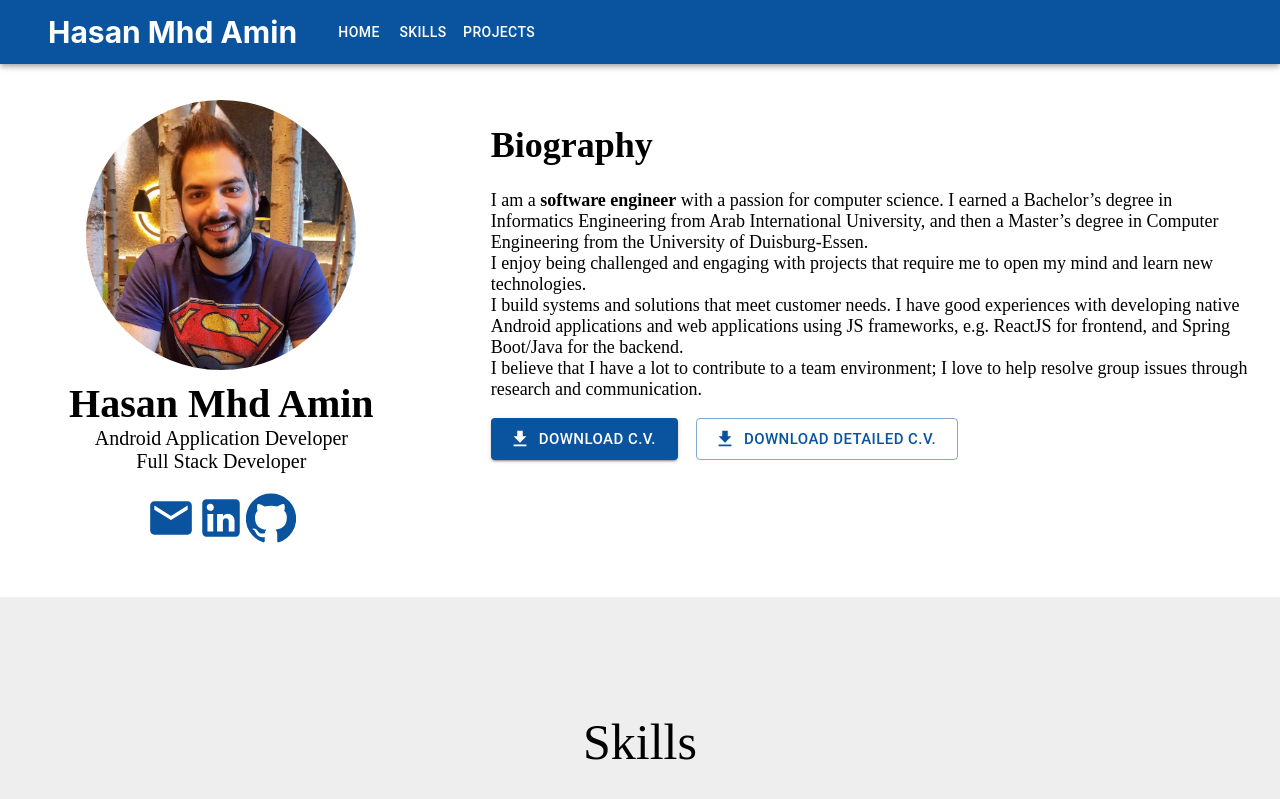
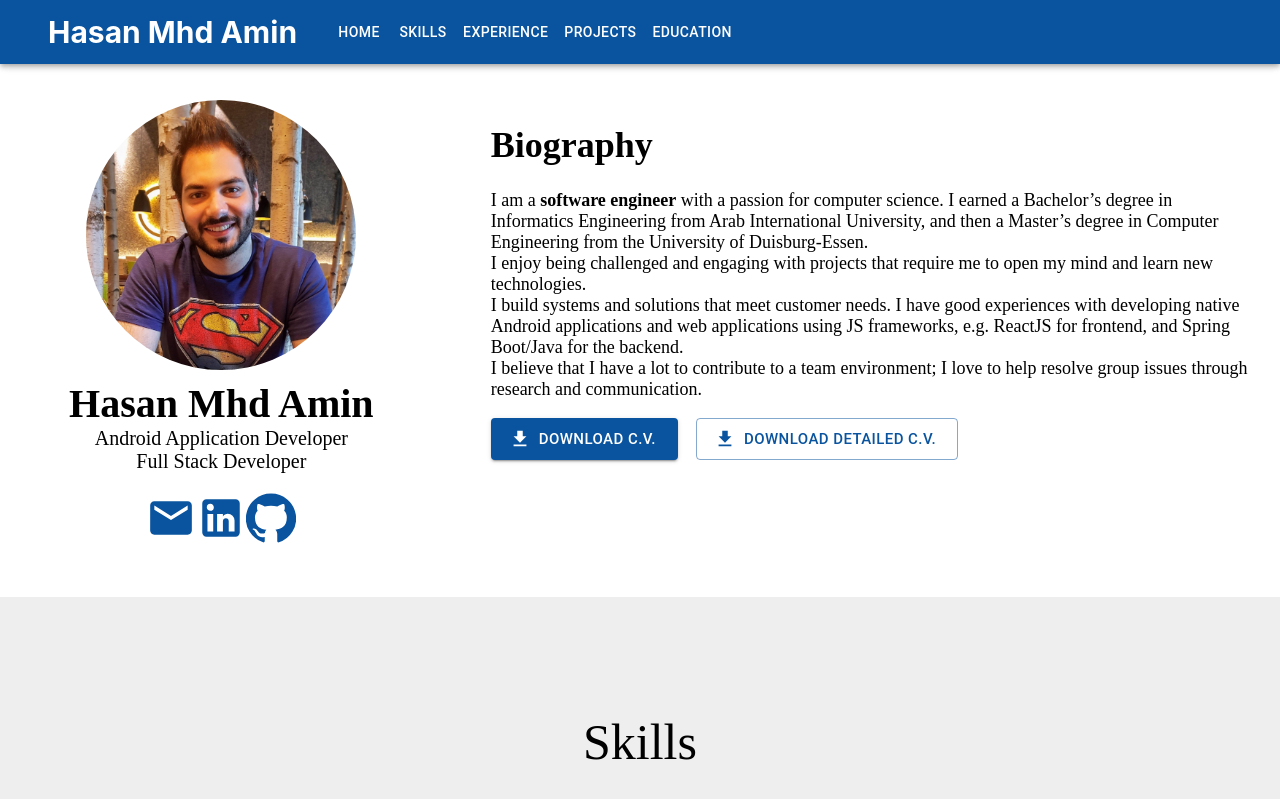
Before and after one commit to HasanMhdAmin/HasanMhdAmin.github.io, a React (Create React App) app: page /#/ in a window 1280 px wide. Shown: the top 799 px of the page. Built offline with nearby package versions, Linux system fonts and the light colour scheme; a web font is replaced by a local one.

Commit message:
add menu items

```diff
--- a/src/pages/mainPage/sections/Biography.js
+++ b/src/pages/mainPage/sections/Biography.js
@@ -72,7 +72,13 @@ function Biography() {
                                 Skills
                             </Button>
                             <Button color="inherit">
+                                Experience
+                            </Button>
+                            <Button color="inherit">
                                 Projects
+                            </Button>
+                            <Button color="inherit">
+                                Education
                             </Button>
                         </Box>
 
```
